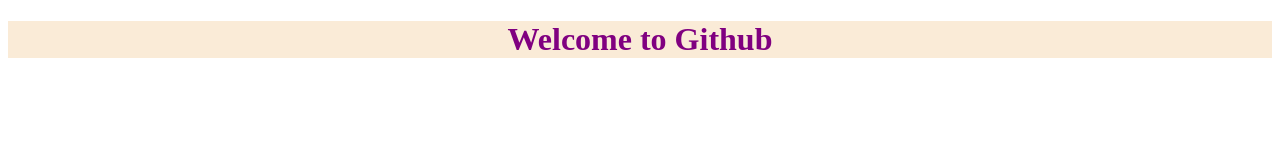
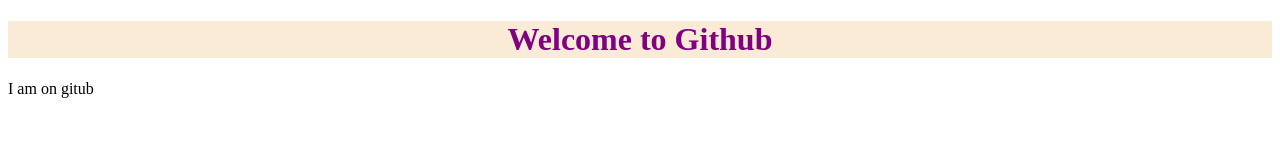
Before and after one commit to Koi25/website_layout, a plain HTML site: page index.html in a window 1280 px wide. Drawn offline with Linux system fonts and the light colour scheme.

Commit message:
Update index.html

```diff
--- a/index.html
+++ b/index.html
@@ -15,6 +15,7 @@
 </head>
 <body>
     <h1>Welcome to Github</h1>
+    <p>I am on gitub</p>
 
 </body>
 </html>
```
